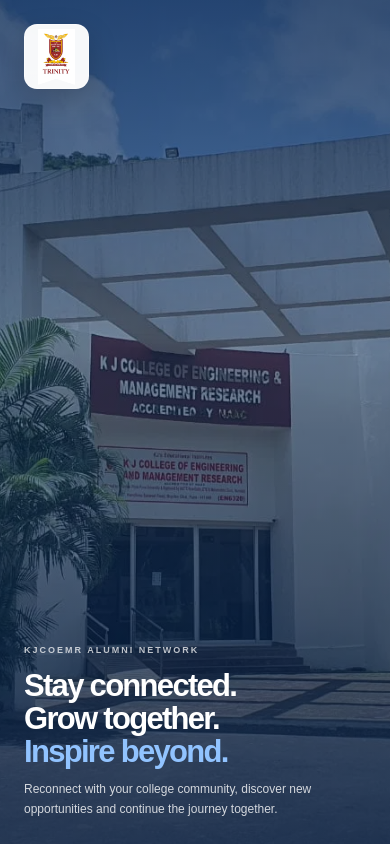
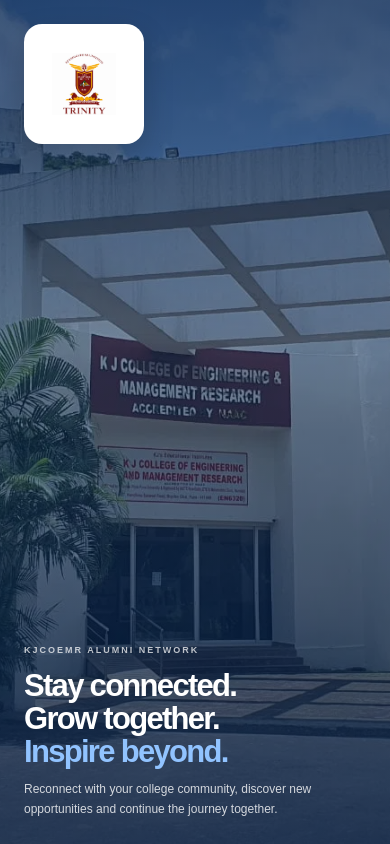
Before and after one commit to omrakibe/KJ_Alumni, a React (Vite) app in the folder alumni_client/: page /login in a window 390 px wide. Shown: the top 844 px of the page. Built offline with nearby package versions, Linux system fonts and the light colour scheme.

Commit message:
Minor changes

```diff
--- a/alumni_client/src/component/Auth/AuthLayout.jsx
+++ b/alumni_client/src/component/Auth/AuthLayout.jsx
@@ -4,7 +4,7 @@
   CalendarDays,
 } from "lucide-react";
 
-import collegeLogo from "../../assets/trinity-logo.png";
+import collegeLogo from "../../assets/kjcoemr-logo.png";
 import campusImage from "../../assets/kjcoemr.webp";
 
 function AuthLayout({ children }) {
--- a/alumni_client/src/styles/auth.css
+++ b/alumni_client/src/styles/auth.css
@@ -641,13 +641,22 @@
   }
 
   .auth-logo-container {
-    width: 65px;
-    height: 65px;
+    width: 120px;
+    height: 120px;
+    background: #fff;
+    border-radius: 18px;
+
+    display: flex;
+    align-items: center;
+    justify-content: center;
+
+    overflow: hidden;
   }
 
   .auth-logo {
-    max-width: 56px;
-    max-height: 56px;
+    width: 120px;
+    height: 120px;
+    object-fit: contain;
   }
 
   .auth-hero-eyebrow {
```
Also changed, not shown: alumni_client/src/assets/kjcoemr-logo.png (added), alumni_client/src/assets/trinity-logo.png (deleted).
